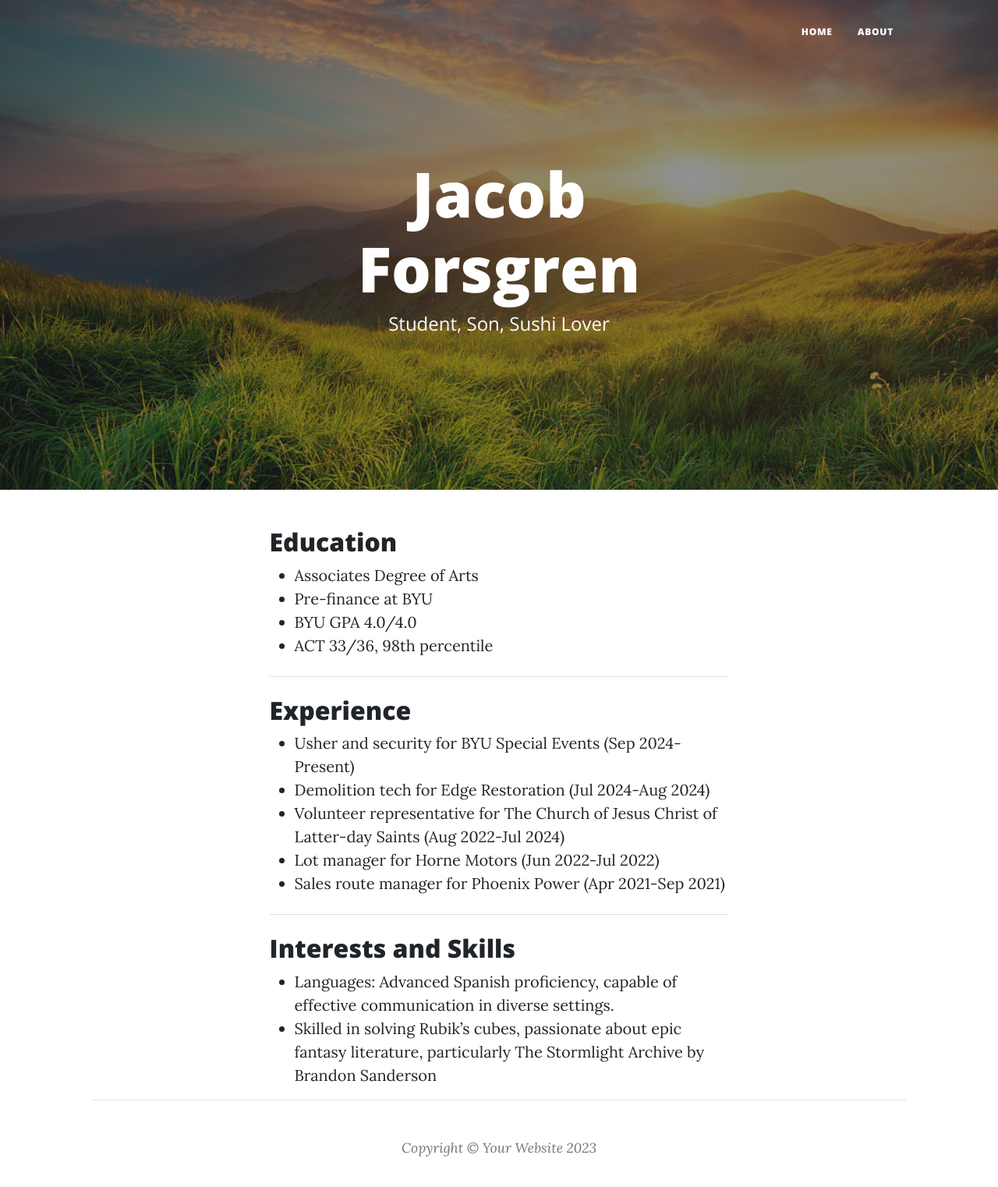
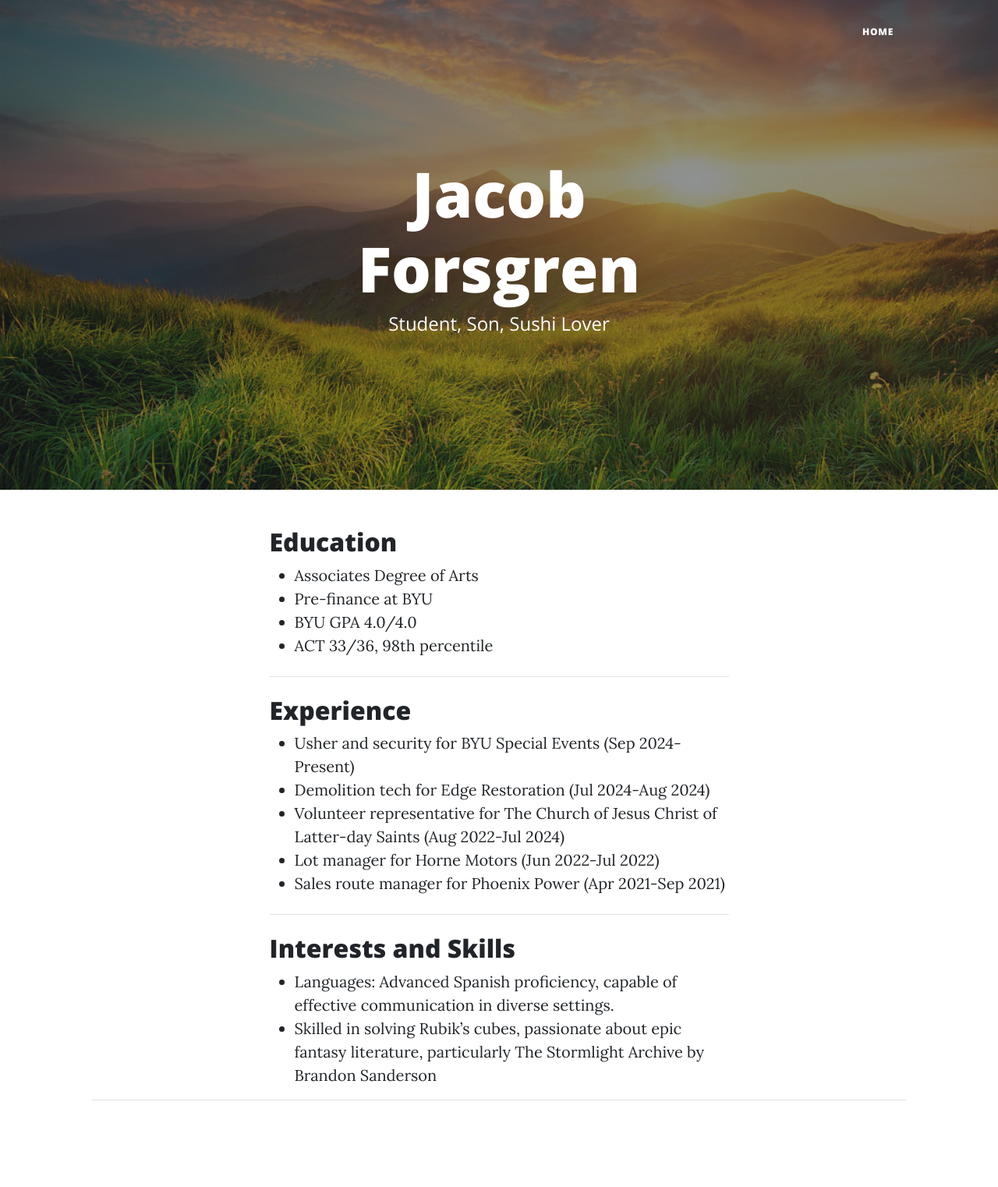
Before and after one commit to jbforsgren/IS-201-Project, a plain HTML site: page index.html in a window 1280 px wide. Shown: the whole page at 78% size. Drawn offline with nearby package versions, Linux system fonts and the light colour scheme.

Commit message:
Add files via upload

```diff
--- a/index.html
+++ b/index.html
@@ -27,7 +27,7 @@
                 <div class="collapse navbar-collapse" id="navbarResponsive">
                     <ul class="navbar-nav ms-auto py-4 py-lg-0">
                         <li class="nav-item"><a class="nav-link px-lg-3 py-3 py-lg-4" href="index.html">Home</a></li>
-                        <li class="nav-item"><a class="nav-link px-lg-3 py-3 py-lg-4" href="about.html">About</a></li>
+                        <!-- <li class="nav-item"><a class="nav-link px-lg-3 py-3 py-lg-4" href="about.html">About</a></li> -->
                         <!-- <li class="nav-item"><a class="nav-link px-lg-3 py-3 py-lg-4" href="post.html">Sample Post</a></li>
                         <li class="nav-item"><a class="nav-link px-lg-3 py-3 py-lg-4" href="contact.html">Contact</a></li> -->
                     </ul>
@@ -127,7 +127,7 @@
                                 </a>
                             </li>
                         </ul> -->
-                        <div class="small text-center text-muted fst-italic">Copyright &copy; Your Website 2023</div>
+                        <!-- <div class="small text-center text-muted fst-italic">Copyright &copy; Your Website 2023</div> -->
                     </div>
                 </div>
             </div>
```
